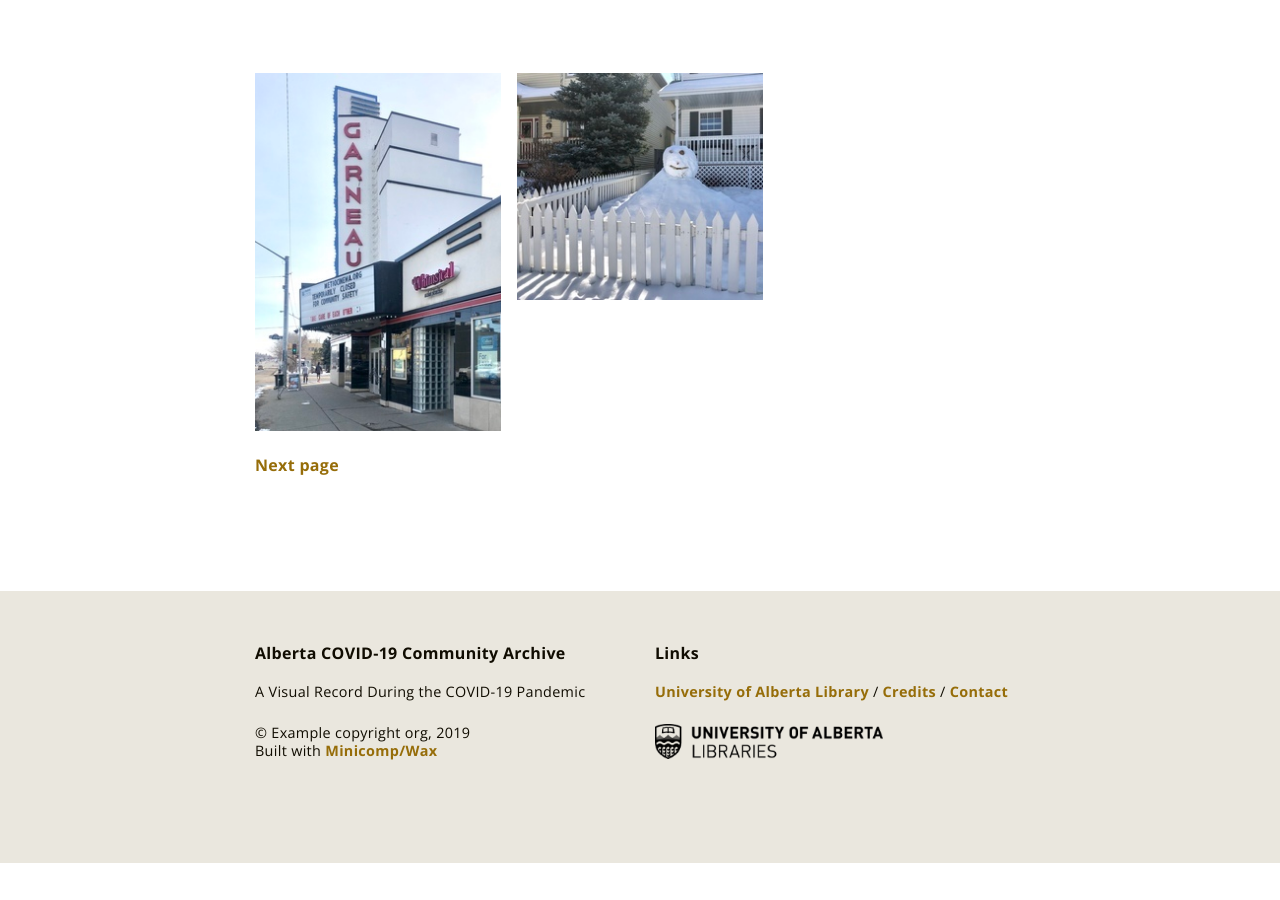
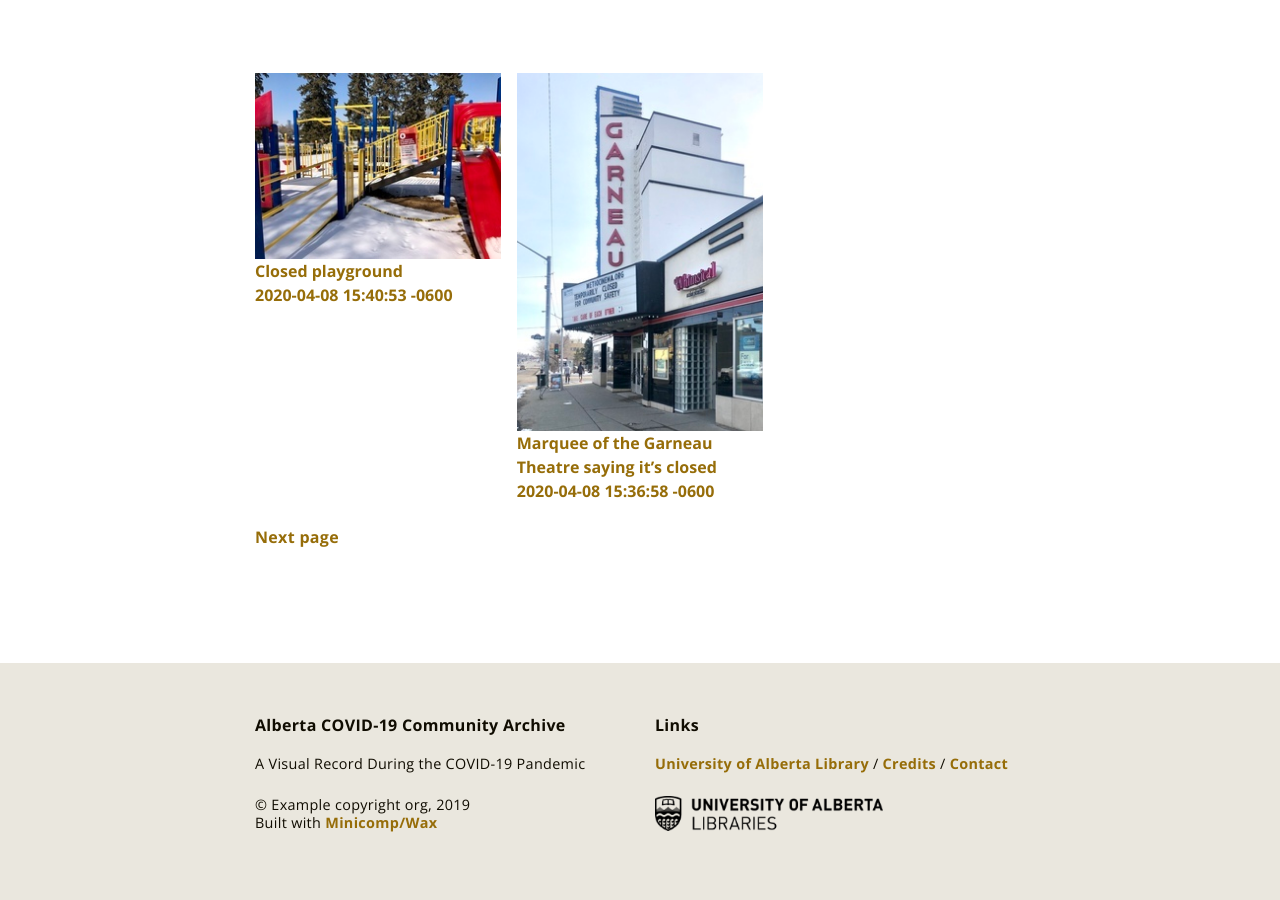
Before and after one commit to pbinkley/wax-community-archive, a Jekyll site: the page built from pages/collection.md, in a window 1280 px wide and 900 px high, scrolled down 538 px. Built offline with Jekyll 4.4.1, drawn with Linux system fonts in a browser that asks for light colours; before the commit the page ends 1401 px from its top, so only the background shows below that.

```diff
--- a/_data/community_archive.csv
+++ b/_data/community_archive.csv
@@ -1,6 +1,6 @@
-pid,timestamp,name,name_visible,terms,upload,label,description,_date,location,license,free_location,lat,lon,order,layout,collection,thumbnail,full,manifest
-1y74fx6tnk-z_pYcdPa5nLM0tuHbwDGjN,4/16/2020 18:00:55,Sarah,Yes,Yes,https://drive.google.com/open?id=1y74fx6tnk-z_pYcdPa5nLM0tuHbwDGjN,Quarantine craft projects,"",4/10/2020,"Bonnie Doon, Edmonton",Attribution-NonCommercial-ShareAlike 4.0 International (CC BY-NC-SA 4.0),Bonnie Doon,53.525336550000006,-113.4670455898752,3,community_archive_item,community_archive,"/img/derivatives/iiif/images/1y74fx6tnk-z_pYcdPa5nLM0tuHbwDGjN/full/250,/0/default.jpg",/img/derivatives/iiif/images/1y74fx6tnk-z_pYcdPa5nLM0tuHbwDGjN/full/full/0/default.jpg,/img/derivatives/iiif/1y74fx6tnk-z_pYcdPa5nLM0tuHbwDGjN/manifest.json
-1RcOwpu9czNtDyVRsYtlVKVrM1zh58dN_,4/8/2020 15:40:53,Sarah Severson ,"Yes, but just my first name",Yes,https://drive.google.com/open?id=1RcOwpu9czNtDyVRsYtlVKVrM1zh58dN_,Closed playground,Walked by the playground in the Rutherford School playground today. It’s sad to see it all wrapped up in caution tape and with the closed sign. ,4/6/2020,"Bonnie Doon, Edmonton",,Bonnie Doon,53.525336550000006,-113.4670455898752,1,community_archive_item,community_archive,"/img/derivatives/iiif/images/1RcOwpu9czNtDyVRsYtlVKVrM1zh58dN_/full/250,/0/default.jpg",/img/derivatives/iiif/images/1RcOwpu9czNtDyVRsYtlVKVrM1zh58dN_/full/full/0/default.jpg,/img/derivatives/iiif/1RcOwpu9czNtDyVRsYtlVKVrM1zh58dN_/manifest.json
-1AXdY0Yky9-QlpUrfNarhw8buU03m-aMt,4/24/2020 11:43:26,Peter Binkley,Yes,Yes,https://drive.google.com/open?id=1AXdY0Yky9-QlpUrfNarhw8buU03m-aMt,Rainbow in the Deli Counter,"In the Safeway in Millbourne Mall, the deli counter closed weeks ago, and has now been filled with a rainbow of balloons.",4/21/2020,"Millbourne, Mill Woods, Edmonton",CC0 1.0 Universal (CC0 1.0),"Millbourne Mall, Mill Woods, Edmonton",53.4747562,-113.4516548,4,community_archive_item,community_archive,"/img/derivatives/iiif/images/1AXdY0Yky9-QlpUrfNarhw8buU03m-aMt/full/250,/0/default.jpg",/img/derivatives/iiif/images/1AXdY0Yky9-QlpUrfNarhw8buU03m-aMt/full/full/0/default.jpg,/img/derivatives/iiif/1AXdY0Yky9-QlpUrfNarhw8buU03m-aMt/manifest.json
-1nvqh5yod4JUUaZQxZhX9vGY-9DCXgYvB,4/8/2020 15:36:58,Sarah,Yes,Yes,https://drive.google.com/open?id=1nvqh5yod4JUUaZQxZhX9vGY-9DCXgYvB,Marquee of the Garneau Theatre saying it’s closed,going to the Garneau Theatre (or metro cinema) was one of my favourite activities but it’s been closed now since March 17 when Alberta Health started restricting mass gatherings. I drive by this sign a couple times a week and I appreciate how at the bottom they included “Take care of each other”.,4/5/2020,"Garneau, Strathcona, Edmonton",,Garneau,53.5196428,-113.5142523,0,community_archive_item,community_archive,"/img/derivatives/iiif/images/1nvqh5yod4JUUaZQxZhX9vGY-9DCXgYvB/full/250,/0/default.jpg",/img/derivatives/iiif/images/1nvqh5yod4JUUaZQxZhX9vGY-9DCXgYvB/full/full/0/default.jpg,/img/derivatives/iiif/1nvqh5yod4JUUaZQxZhX9vGY-9DCXgYvB/manifest.json
-19Y6JNH_Zhckqs2XdVgXe0v8z3UwSxmN0,4/8/2020 18:44:12,Sarah Severson ,"No, I'd like to contribute anonymously.",Yes,https://drive.google.com/open?id=19Y6JNH_Zhckqs2XdVgXe0v8z3UwSxmN0,Mia the snow woman in the front yard,"I took this photo on walk the other day while on a walk to the Mill Creek Ravine. I posted the photo to Instagram with no caption just because the idea of such a large formless snow sculpture made me smile and imagined this had been a fun project for a group of children. A day later, someone I didn’t know replied to the photo and let me know this was Mia the snow woman. ",4/6/2020,"Bonnie Doon, Edmonton",,Bonnie Doon,53.525336550000006,-113.4670455898752,2,community_archive_item,community_archive,"/img/derivatives/iiif/images/19Y6JNH_Zhckqs2XdVgXe0v8z3UwSxmN0/full/250,/0/default.jpg",/img/derivatives/iiif/images/19Y6JNH_Zhckqs2XdVgXe0v8z3UwSxmN0/full/full/0/default.jpg,/img/derivatives/iiif/19Y6JNH_Zhckqs2XdVgXe0v8z3UwSxmN0/manifest.json
+timestamp,name,name_visible,terms,upload,label,description,_date,location,license,free_location,lat,lon,pid,order,layout,collection,thumbnail,full,manifest
+2020-04-16 18:00:55 -0600,Sarah,Yes,Yes,https://drive.google.com/open?id=1y74fx6tnk-z_pYcdPa5nLM0tuHbwDGjN,Quarantine craft projects,"",4/10/2020,"Bonnie Doon, Edmonton",Attribution-NonCommercial-ShareAlike 4.0 International (CC BY-NC-SA 4.0),Bonnie Doon,53.525336550000006,-113.4670455898752,1y74fx6tnk-z_pYcdPa5nLM0tuHbwDGjN,3,community_archive_item,community_archive,"/img/derivatives/iiif/images/1y74fx6tnk-z_pYcdPa5nLM0tuHbwDGjN/full/250,/0/default.jpg",/img/derivatives/iiif/images/1y74fx6tnk-z_pYcdPa5nLM0tuHbwDGjN/full/full/0/default.jpg,/img/derivatives/iiif/1y74fx6tnk-z_pYcdPa5nLM0tuHbwDGjN/manifest.json
+2020-04-08 15:40:53 -0600,Sarah Severson ,"Yes, but just my first name",Yes,https://drive.google.com/open?id=1RcOwpu9czNtDyVRsYtlVKVrM1zh58dN_,Closed playground,Walked by the playground in the Rutherford School playground today. It’s sad to see it all wrapped up in caution tape and with the closed sign. ,4/6/2020,"Bonnie Doon, Edmonton",,Bonnie Doon,53.525336550000006,-113.4670455898752,1RcOwpu9czNtDyVRsYtlVKVrM1zh58dN_,1,community_archive_item,community_archive,"/img/derivatives/iiif/images/1RcOwpu9czNtDyVRsYtlVKVrM1zh58dN_/full/250,/0/default.jpg",/img/derivatives/iiif/images/1RcOwpu9czNtDyVRsYtlVKVrM1zh58dN_/full/full/0/default.jpg,/img/derivatives/iiif/1RcOwpu9czNtDyVRsYtlVKVrM1zh58dN_/manifest.json
+2020-04-24 11:43:26 -0600,Peter Binkley,Yes,Yes,https://drive.google.com/open?id=1AXdY0Yky9-QlpUrfNarhw8buU03m-aMt,Rainbow in the Deli Counter,"In the Safeway in Millbourne Mall, the deli counter closed weeks ago, and has now been filled with a rainbow of balloons.",4/21/2020,"Millbourne, Mill Woods, Edmonton",CC0 1.0 Universal (CC0 1.0),"Millbourne Mall, Mill Woods, Edmonton",53.4747562,-113.4516548,1AXdY0Yky9-QlpUrfNarhw8buU03m-aMt,4,community_archive_item,community_archive,"/img/derivatives/iiif/images/1AXdY0Yky9-QlpUrfNarhw8buU03m-aMt/full/250,/0/default.jpg",/img/derivatives/iiif/images/1AXdY0Yky9-QlpUrfNarhw8buU03m-aMt/full/full/0/default.jpg,/img/derivatives/iiif/1AXdY0Yky9-QlpUrfNarhw8buU03m-aMt/manifest.json
+2020-04-08 15:36:58 -0600,Sarah,Yes,Yes,https://drive.google.com/open?id=1nvqh5yod4JUUaZQxZhX9vGY-9DCXgYvB,Marquee of the Garneau Theatre saying it’s closed,going to the Garneau Theatre (or metro cinema) was one of my favourite activities but it’s been closed now since March 17 when Alberta Health started restricting mass gatherings. I drive by this sign a couple times a week and I appreciate how at the bottom they included “Take care of each other”.,4/5/2020,"Garneau, Strathcona, Edmonton",,Garneau,53.5196428,-113.5142523,1nvqh5yod4JUUaZQxZhX9vGY-9DCXgYvB,0,community_archive_item,community_archive,"/img/derivatives/iiif/images/1nvqh5yod4JUUaZQxZhX9vGY-9DCXgYvB/full/250,/0/default.jpg",/img/derivatives/iiif/images/1nvqh5yod4JUUaZQxZhX9vGY-9DCXgYvB/full/full/0/default.jpg,/img/derivatives/iiif/1nvqh5yod4JUUaZQxZhX9vGY-9DCXgYvB/manifest.json
+2020-04-08 18:44:12 -0600,Sarah Severson ,"No, I'd like to contribute anonymously.",Yes,https://drive.google.com/open?id=19Y6JNH_Zhckqs2XdVgXe0v8z3UwSxmN0,Mia the snow woman in the front yard,"I took this photo on walk the other day while on a walk to the Mill Creek Ravine. I posted the photo to Instagram with no caption just because the idea of such a large formless snow sculpture made me smile and imagined this had been a fun project for a group of children. A day later, someone I didn’t know replied to the photo and let me know this was Mia the snow woman. ",4/6/2020,"Bonnie Doon, Edmonton",,Bonnie Doon,53.525336550000006,-113.4670455898752,19Y6JNH_Zhckqs2XdVgXe0v8z3UwSxmN0,2,community_archive_item,community_archive,"/img/derivatives/iiif/images/19Y6JNH_Zhckqs2XdVgXe0v8z3UwSxmN0/full/250,/0/default.jpg",/img/derivatives/iiif/images/19Y6JNH_Zhckqs2XdVgXe0v8z3UwSxmN0/full/full/0/default.jpg,/img/derivatives/iiif/19Y6JNH_Zhckqs2XdVgXe0v8z3UwSxmN0/manifest.json
--- a/_includes/collection_gallery.html
+++ b/_includes/collection_gallery.html
@@ -17,11 +17,13 @@
       {% capture pageworth %}{{ site.pageworth | to_integer }}{% endcapture %}
       {% capture slice_start %}{{ page_num | minus: 1 | times: pageworth }}{% endcapture %}
 
-      {% assign this_slice = site.data.community_archive | slice: slice_start, pageworth %}
+      {% assign this_slice = site.data.community_archive | sort: "timestamp" | reverse | slice: slice_start, pageworth %}
       {% for image in this_slice %}
         <div class="grid__item">
           <a href="{{ site.baseurl }}/community_archive/{{ image.pid | downcase }}/">
           <img src="{{ image.thumbnail | absolute_url }}">
+          {{ image.label }}<br/>
+          {{ image.timestamp }}
           </a>
         </div>
       {% endfor %}
```
Also changed, not shown: _scripts/google-updater.rb (+31 -21 lines), img/derivatives/iiif/collection/community_archive.json (+33 -1 lines).
